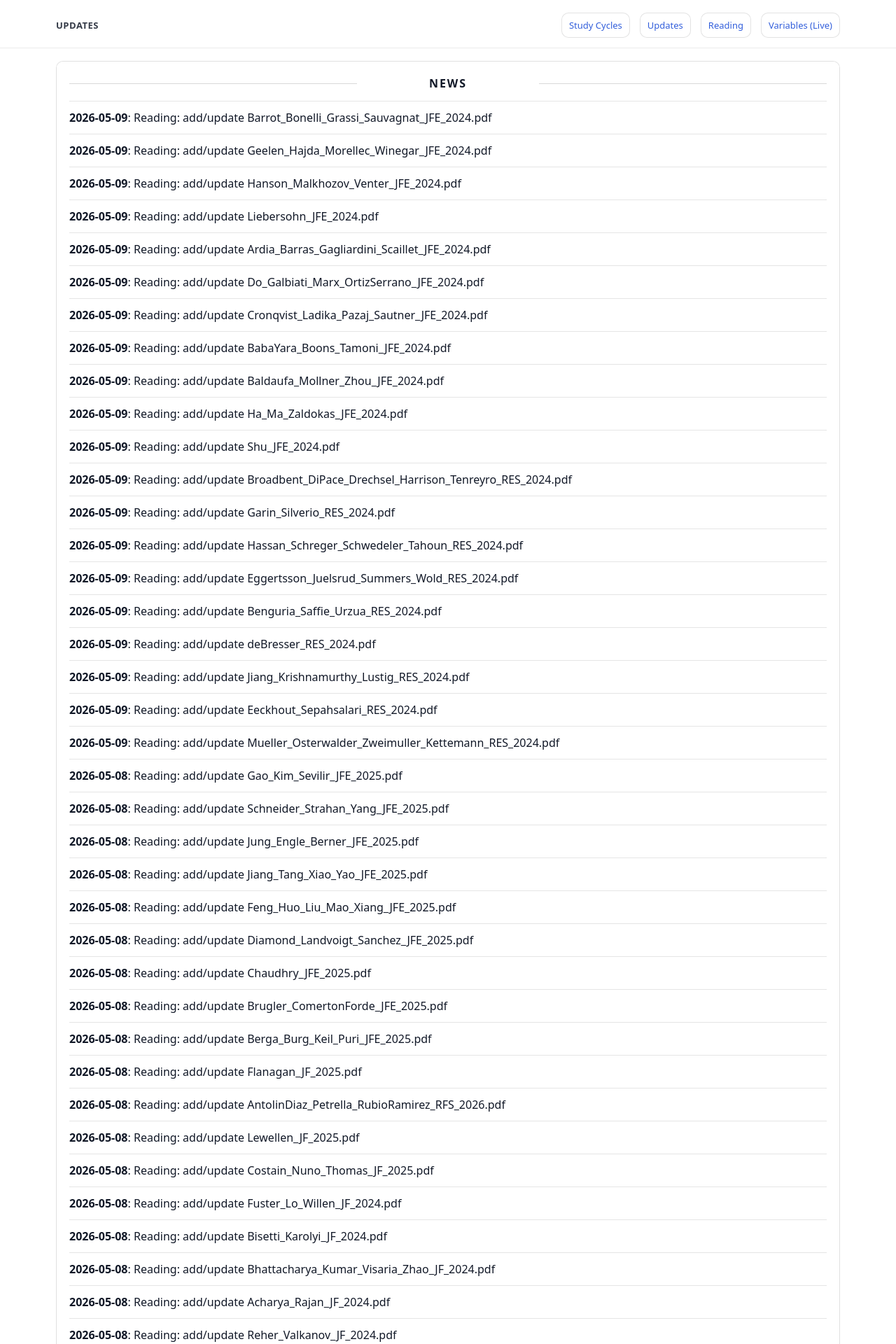
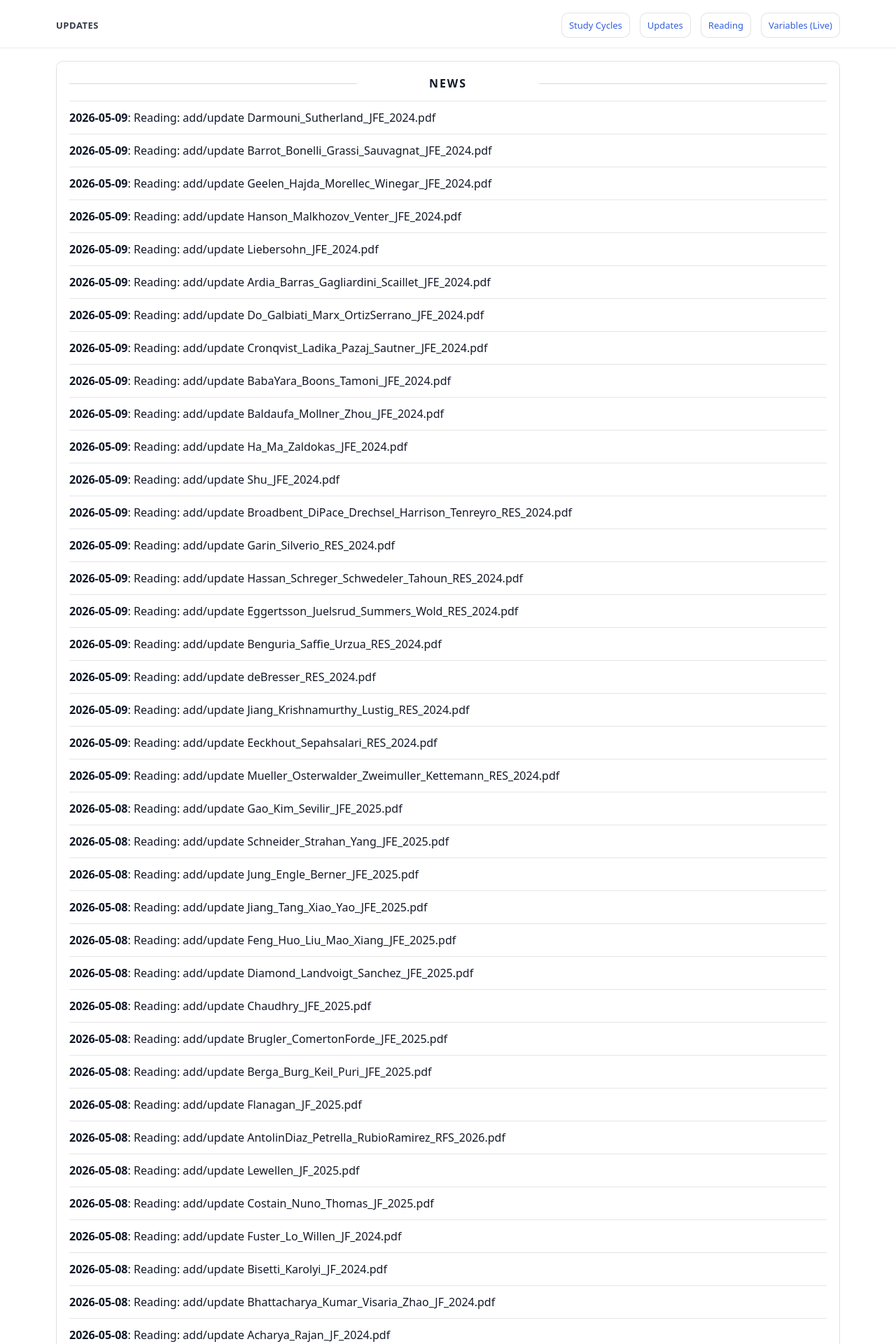
Before and after one commit to yaxinzn/study-archive, a Jekyll site: the page built from updates/index.md, in a window 1280 px wide. Shown: the top 1920 px of the page at 70% size. Built offline with Jekyll 4.4.1, drawn with Linux system fonts in a browser that asks for light colours; some of the changed text lies outside the part shown.

Commit message:
chore: update NEWS feed

```diff
--- a/_data/news.yml
+++ b/_data/news.yml
@@ -1,4 +1,7 @@
 # Auto-generated update history (sorted newest -> oldest). Do not edit manually.
+- ts: "1778326424"
+  date: "2026-05-09"
+  title: "Reading: add/update Darmouni_Sutherland_JFE_2024.pdf"
 - ts: "1778318356"
   date: "2026-05-09"
   title: "Reading: add/update Barrot_Bonelli_Grassi_Sauvagnat_JFE_2024.pdf"
```
